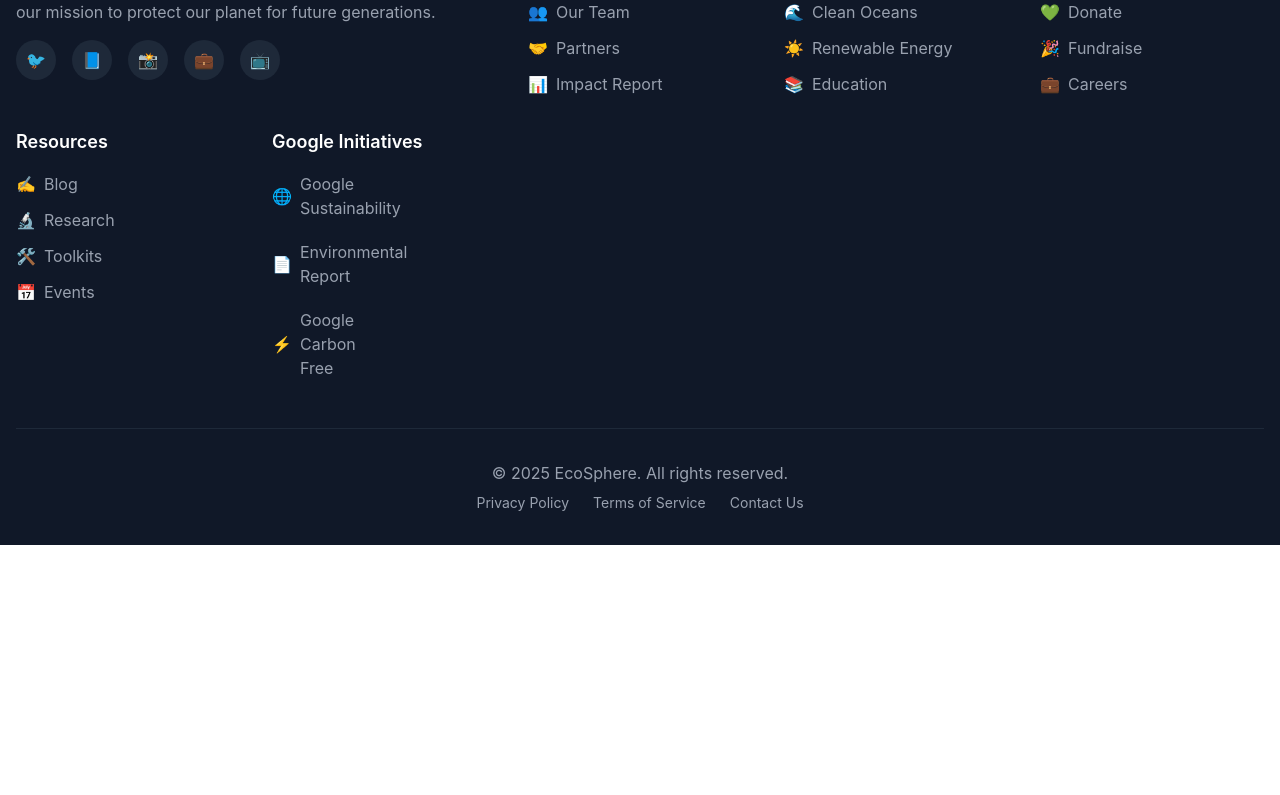
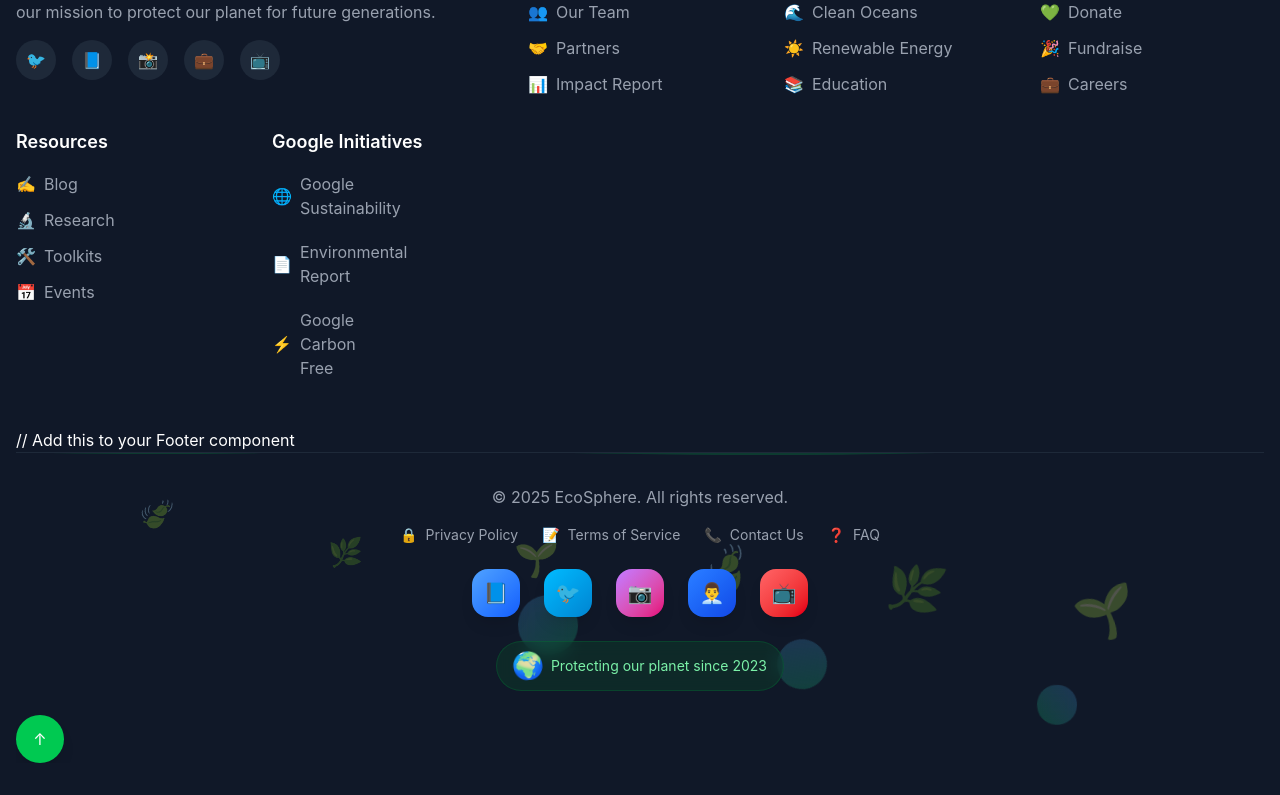
Before and after one commit to rajshekharbind/save-environment, a React (Vite) app: page /projects in a window 1280 px wide. Shown: the part 2120-2915 px from the top of the page. Before the commit the page ends 2665 px from the top, so only its background shows below. Built offline with nearby package versions, Linux system fonts and the light colour scheme.

Commit message:
just update the fotter component file for better impact full

```diff
--- a/src/components/layout/Footer.jsx
+++ b/src/components/layout/Footer.jsx
@@ -262,37 +262,240 @@ const Footer = () => {
         </div>
 
         {/* Bottom section */}
+       // Add this to your Footer component
+{/* Bottom section with 3D animations */}
 <motion.div
   initial={{ opacity: 0 }}
   whileInView={{ opacity: 1 }}
+  viewport={{ once: true }}
   transition={{ duration: 0.5, delay: 0.3 }}
-          className="pt-8 border-t border-gray-800 text-center"
+  className="pt-8 border-t border-gray-800 text-center relative overflow-hidden"
 >
-          <p className="text-gray-400">
-            © {currentYear} EcoSphere. All rights reserved.
-          </p>
-          <div className="mt-2 flex justify-center space-x-6">
+  {/* 3D Floating elements */}
+  <div className="absolute inset-0 pointer-events-none overflow-hidden">
+    {/* Floating leaves */}
+    {[...Array(6)].map((_, i) => (
+      <motion.div
+        key={i}
+        className="absolute text-green-500 opacity-30"
+        style={{
+          left: `${10 + i * 15}%`,
+          top: `${20 + i * 5}%`,
+          fontSize: `${24 + i * 4}px`,
+        }}
+        animate={{
+          y: [0, -20, 0],
+          rotate: [0, i % 2 === 0 ? 15 : -15, 0],
+          scale: [1, 1.2, 1],
+        }}
+        transition={{
+          duration: 4 + i * 1.5,
+          repeat: Infinity,
+          ease: "easeInOut",
+          delay: i * 0.5
+        }}
+      >
+        {i % 3 === 0 ? "🍃" : i % 3 === 1 ? "🌿" : "🌱"}
+      </motion.div>
+    ))}
+
+    {/* Floating planets */}
+    {[...Array(3)].map((_, i) => (
+      <motion.div
+        key={i}
+        className="absolute rounded-full bg-gradient-to-br from-green-400/20 to-blue-400/20 backdrop-blur-sm"
+        style={{
+          right: `${15 + i * 20}%`,
+          bottom: `${10 + i * 10}%`,
+          width: `${40 + i * 10}px`,
+          height: `${40 + i * 10}px`,
+        }}
+        animate={{
+          y: [0, -15, 0],
+          rotate: [0, 180, 360],
+        }}
+        transition={{
+          duration: 8 + i * 2,
+          repeat: Infinity,
+          ease: "linear"
+        }}
+      />
+    ))}
+  </div>
+
+  {/* Main content */}
+  <div className="relative z-10">
+    <motion.p
+      className="text-gray-400 mb-4"
+      initial={{ y: 20, opacity: 0 }}
+      whileInView={{ y: 0, opacity: 1 }}
+      viewport={{ once: true }}
+      transition={{ duration: 0.5 }}
+    >
+      © {new Date().getFullYear()} EcoSphere. All rights reserved.
+    </motion.p>
+
+    <motion.div
+      className="flex flex-wrap justify-center gap-6"
+      initial={{ y: 20, opacity: 0 }}
+      whileInView={{ y: 0, opacity: 1 }}
+      viewport={{ once: true }}
+      transition={{ duration: 0.5, delay: 0.1 }}
+    >
+      {[
+        { href: "/privacy", label: "Privacy Policy", icon: "🔒" },
+        { href: "/terms", label: "Terms of Service", icon: "📝" },
+        { href: "/contact", label: "Contact Us", icon: "📞" },
+        { href: "/faq", label: "FAQ", icon: "❓" },
+      ].map((item, index) => (
         <motion.a
-              href="/privacy"
-              className="text-gray-400 hover:text-green-400 text-sm"
+          key={index}
+          href={item.href}
+          className="flex items-center text-gray-400 hover:text-green-400 text-sm transition-colors group relative"
           whileHover={{ scale: 1.05 }}
+          whileTap={{ scale: 0.95 }}
+          initial={{ opacity: 0, x: -20 }}
+          whileInView={{ opacity: 1, x: 0 }}
+          viewport={{ once: true }}
+          transition={{ duration: 0.4, delay: index * 0.1 }}
         >
-              Privacy Policy
+          <span className="mr-2 group-hover:scale-110 transition-transform">
+            {item.icon}
+          </span>
+          {item.label}
+
+          {/* Hover underline effect */}
+          <motion.div
+            className="absolute -bottom-1 left-0 right-0 h-0.5 bg-green-400"
+            initial={{ scaleX: 0 }}
+            whileHover={{ scaleX: 1 }}
+            transition={{ duration: 0.2 }}
+          />
         </motion.a>
+      ))}
+    </motion.div>
+
+    {/* Social media icons with 3D effect */}
+    <motion.div
+      className="flex justify-center space-x-6 mt-6"
+      initial={{ y: 20, opacity: 0 }}
+      whileInView={{ y: 0, opacity: 1 }}
+      viewport={{ once: true }}
+      transition={{ duration: 0.5, delay: 0.2 }}
+    >
+      {[
+        { icon: "📘", label: "Facebook", color: "from-blue-400 to-blue-600" },
+        { icon: "🐦", label: "Twitter", color: "from-sky-400 to-sky-600" },
+        { icon: "📷", label: "Instagram", color: "from-purple-400 to-pink-600" },
+        { icon: "👨‍💼", label: "LinkedIn", color: "from-blue-500 to-blue-700" },
+        { icon: "📺", label: "YouTube", color: "from-red-400 to-red-600" },
+      ].map((social, index) => (
         <motion.a
-              href="/terms"
-              className="text-gray-400 hover:text-green-400 text-sm"
-              whileHover={{ scale: 1.05 }}
+          key={index}
+          href="#"
+          className={`relative w-12 h-12 rounded-2xl bg-gradient-to-br ${social.color} text-white flex items-center justify-center text-xl shadow-lg hover:shadow-xl transition-all`}
+          whileHover={{
+            y: -5,
+            rotate: [0, -5, 5, 0],
+            transition: { duration: 0.3 }
+          }}
+          whileTap={{ scale: 0.9 }}
+          initial={{ scale: 0, rotate: 180 }}
+          whileInView={{ scale: 1, rotate: 0 }}
+          viewport={{ once: true }}
+          transition={{
+            type: "spring",
+            stiffness: 100,
+            damping: 15,
+            delay: index * 0.1
+          }}
+          aria-label={social.label}
         >
-              Terms of Service
+          {social.icon}
+
+          {/* Hover glow effect */}
+          <motion.div
+            className="absolute -inset-2 bg-current rounded-2xl blur-md opacity-0"
+            whileHover={{ opacity: 0.3 }}
+            transition={{ duration: 0.2 }}
+          />
         </motion.a>
-            <motion.a
-              href="/contact"
-              className="text-gray-400 hover:text-green-400 text-sm"
-              whileHover={{ scale: 1.05 }}
+      ))}
+    </motion.div>
+
+    {/* Environmental badge */}
+    <motion.div
+      className="mt-6 inline-flex items-center px-4 py-2 bg-green-900/30 backdrop-blur-sm rounded-full border border-green-700/30"
+      initial={{ scale: 0, rotate: 180 }}
+      whileInView={{ scale: 1, rotate: 0 }}
+      viewport={{ once: true }}
+      transition={{
+        type: "spring",
+        stiffness: 100,
+        damping: 15,
+        delay: 0.3
+      }}
     >
-              Contact Us
-            </motion.a>
+      <motion.div
+        animate={{
+          rotate: [0, 10, -10, 0],
+          scale: [1, 1.1, 1]
+        }}
+        transition={{
+          duration: 2,
+          repeat: Infinity,
+          repeatDelay: 3
+        }}
+        className="text-2xl mr-2"
+      >
+        🌍
+      </motion.div>
+      <span className="text-green-300 text-sm">
+        Protecting our planet since 2023
+      </span>
+    </motion.div>
+
+    {/* Back to top button */}
+    <motion.button
+      onClick={() => window.scrollTo({ top: 0, behavior: 'smooth' })}
+      className="mt-6 w-12 h-12 bg-green-500 hover:bg-green-600 rounded-full flex items-center justify-center text-white shadow-lg hover:shadow-xl transition-all"
+      whileHover={{ y: -3 }}
+      whileTap={{ y: 0 }}
+      initial={{ opacity: 0, scale: 0 }}
+      whileInView={{ opacity: 1, scale: 1 }}
+      viewport={{ once: true }}
+      transition={{
+        type: "spring",
+        stiffness: 100,
+        damping: 15,
+        delay: 0.4
+      }}
+      aria-label="Back to top"
+    >
+      <motion.span
+        animate={{ y: [0, -2, 0] }}
+        transition={{
+          duration: 1.5,
+          repeat: Infinity
+        }}
+      >
+        ↑
+      </motion.span>
+    </motion.button>
+  </div>
+
+  {/* Animated wave divider */}
+  <div className="absolute -top-1 left-0 right-0 h-2 overflow-hidden">
+    <svg
+      className="w-full h-full"
+      viewBox="0 0 1200 120"
+      preserveAspectRatio="none"
+    >
+      <path
+        d="M0,0V46.29c47.79,22.2,103.59,32.17,158,28,70.36-5.37,136.33-33.31,206.8-37.5C438.64,32.43,512.34,53.67,583,72.05c69.27,18,138.3,24.88,209.4,13.08,36.15-6,69.85-17.84,104.45-29.34C989.49,25,1113-14.29,1200,52.47V0Z"
+        className="fill-green-500/20"
+      />
+    </svg>
   </div>
 </motion.div>
       </div>
```
Lines whose indentation alone changed are shown as unchanged.
